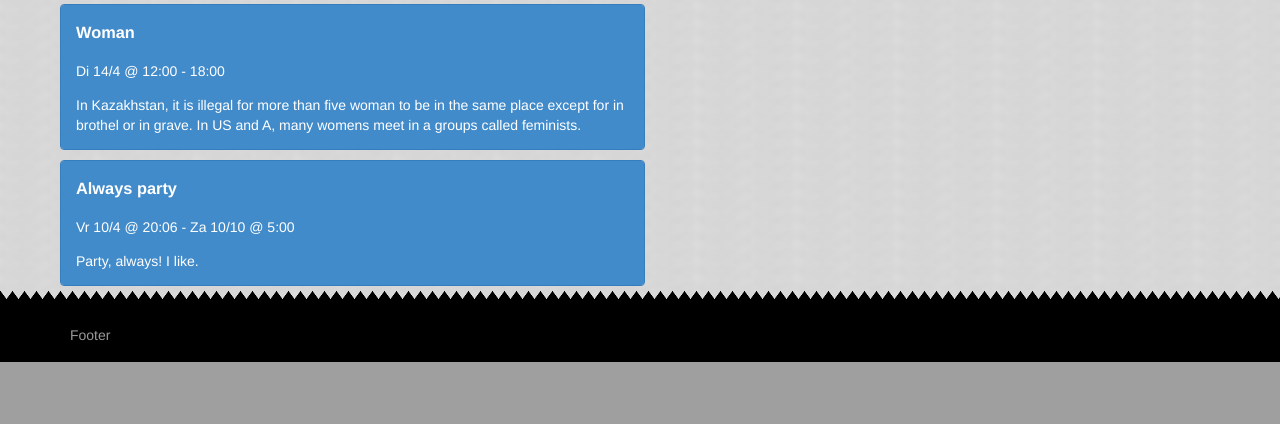
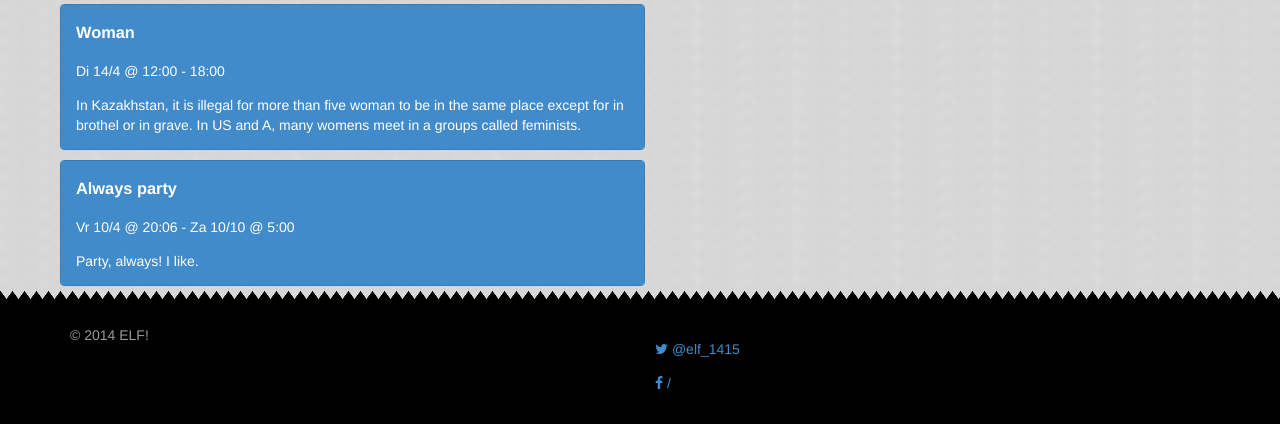
Before and after one commit to vierbergenlars/elf, a PHP site: page / in a window 1280 px wide. Shown: the part 2812-3236 px from the top of the page. Before the commit the page ends 3174 px from the top, so only its background shows below. Run offline with PHP 8.4, Linux system fonts and the light colour scheme; some libraries are stand-ins or nearby versions.

Commit message:
Add social media links

```diff
--- a/generator/defaults.php
+++ b/generator/defaults.php
@@ -3,7 +3,8 @@
 return array(
 		'meta'=> array(
 				'fb_admins'=>'100003609170934',
-				'twitter_account'=>'vierbergenlars',
+				'fb_account'=>'',
+				'twitter_account'=>'elf_1415',
 				'root_url'=>'http://vierbergenlars.github.io/turbo-octo-sansa/',
 		),
 );
--- a/index.html
+++ b/index.html
@@ -24,9 +24,10 @@
 <meta property="twitter:title" content="ELF!">
 <meta property="twitter:description" content="Wij zijn ELF!, d&eacute; opkomende ploeg voor het Industria praesidium '14 - '15">
 <meta property="twitter:image" content="http://vierbergenlars.github.io/turbo-octo-sansa/img/elf-social.png">
-<meta property="twitter:site" content="vierbergenlars">
+<meta property="twitter:site" content="elf_1415">
 
 <link rel="stylesheet" href="css/main.css">
+<link href="//netdna.bootstrapcdn.com/font-awesome/4.0.3/css/font-awesome.css" rel="stylesheet">
 <!-- <link rel="stylesheet/less" href="less/main.less">
 <script src="js/vendor/less-1.7.0.min.js"></script> -->
 
@@ -354,7 +355,11 @@ Lotte &amp; Pieter</p>								</div>
 	<footer>
 		<div class="container">
 			<div class="row">
-				<div class="col-xs-12">Footer</div>
+				<div class="col-xs-6">&copy; 2014 ELF!</div>
+				<div class="col-xs-6">
+					<p><a href="https://twitter.com/elf_1415"><i class="fa fa-twitter"></i> @elf_1415</a></p>
+					<p><a href="https://facebook.com/"><i class="fa fa-facebook"></i> /</a></p>
+				</div>
 			</div>
 		</div>
 	</footer>
```
Also changed, not shown: generator/template.php (+6 -1 lines).
